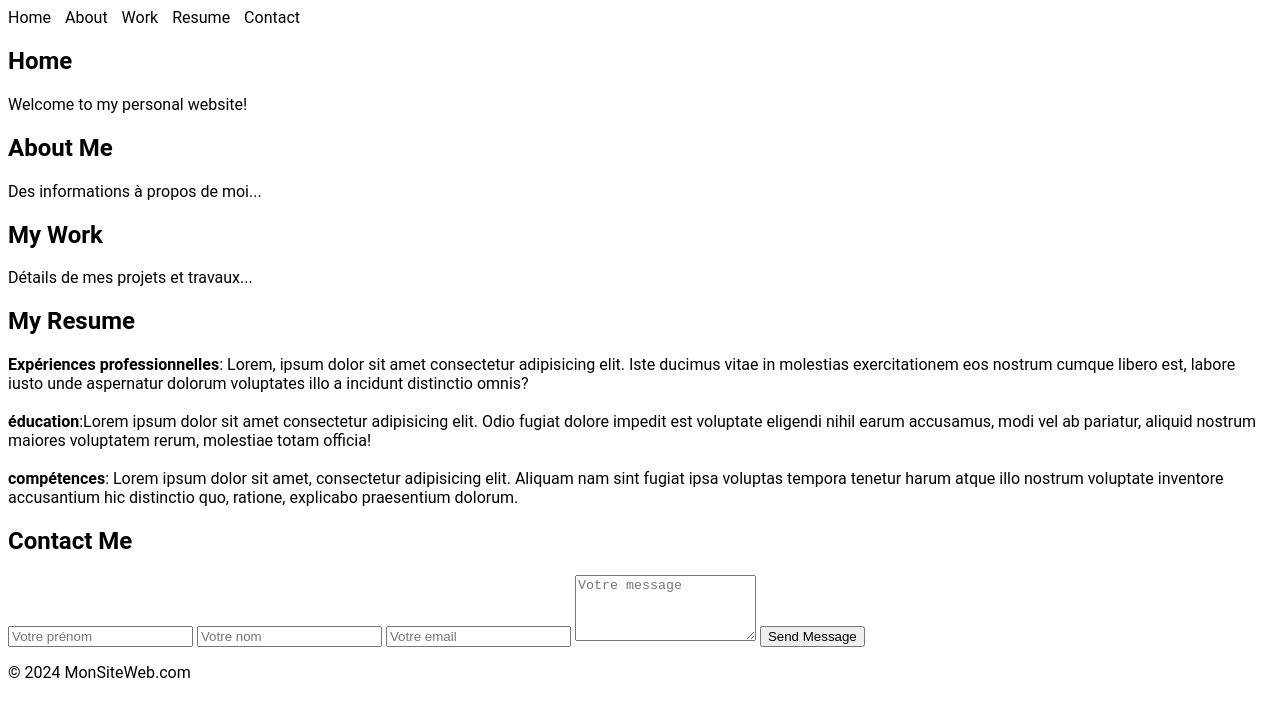
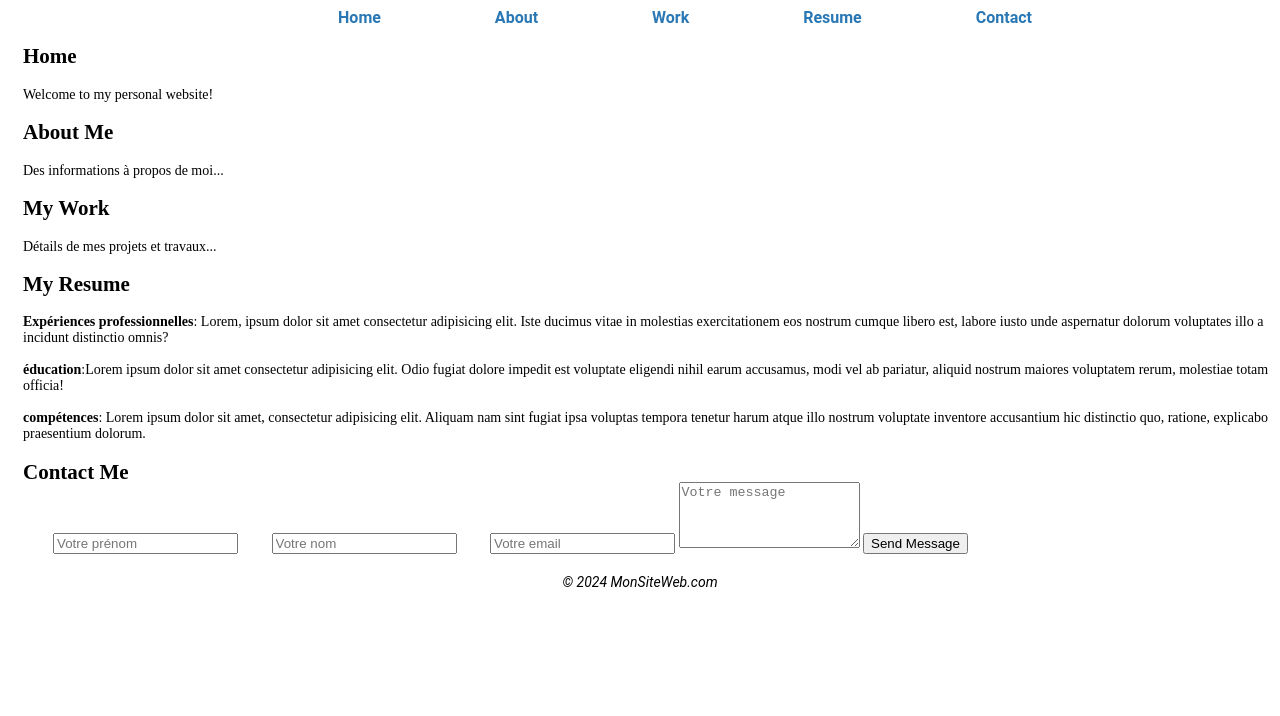
Before and after one commit to ThiernoAmadouBa/Checkpoint_CSS, a plain HTML site: page index.html in a window 1280 px wide. Drawn offline with Linux system fonts and the light colour scheme.

Commit message:
envoi vers le depot

```diff
--- a/style.css
+++ b/style.css
@@ -4,16 +4,44 @@ nav ul {
     margin: 0;
     padding: 0;
     list-style: none;
+    text-align: center;
 }
 nav li {
     display: inline; /* c'est la propriété clé pour un affichage inline */
     margin-right: 10px; /* ajoute un peu d'espace entre les éléments */
+    margin-left: 100px;
 }
 nav a {
     text-decoration: none; /* optionnel : enlève le soulignement des liens */
-    color: black; /* optionnel : couleur du texte des liens */
+    color: #2978b5; /* Couleur pour les liens, choisis une couleur visible et agréable */
+    font-weight: bold; /* Rend le texte des liens gras */
+    transition: color 0.3s; /* Animation de transition pour les changements de couleur */
 }
 
 body {
     font-family: 'Roboto', sans-serif;
 }
+
+#home , #about, #resume , #contact , #work{
+    font-family: 'Times New Roman', Times, serif;
+    font-size: 14px;
+    margin-top: 10px;
+    margin-left: 15px;
+}
+form > input {
+    margin-left: 30px;
+
+}
+form{
+    margin-top: -20px;
+}
+ footer {
+    text-align: center;
+    font-style: italic;
+    font-size: 12px;
+    margin-top: 20px;
+ }
+
+ p{
+   font-size: 14px;
+}
```
